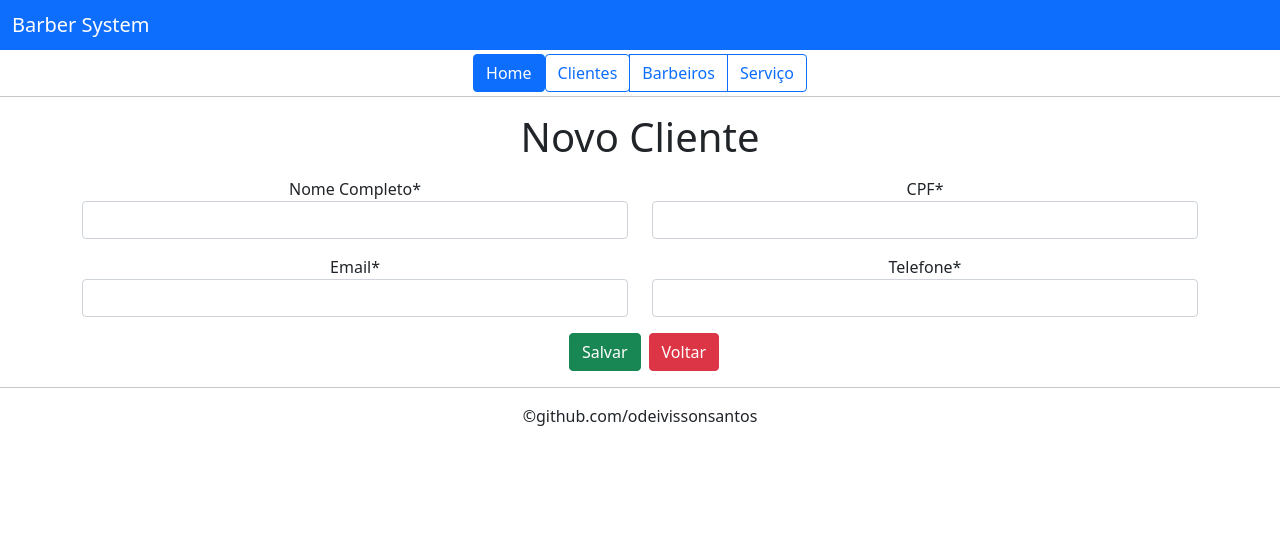
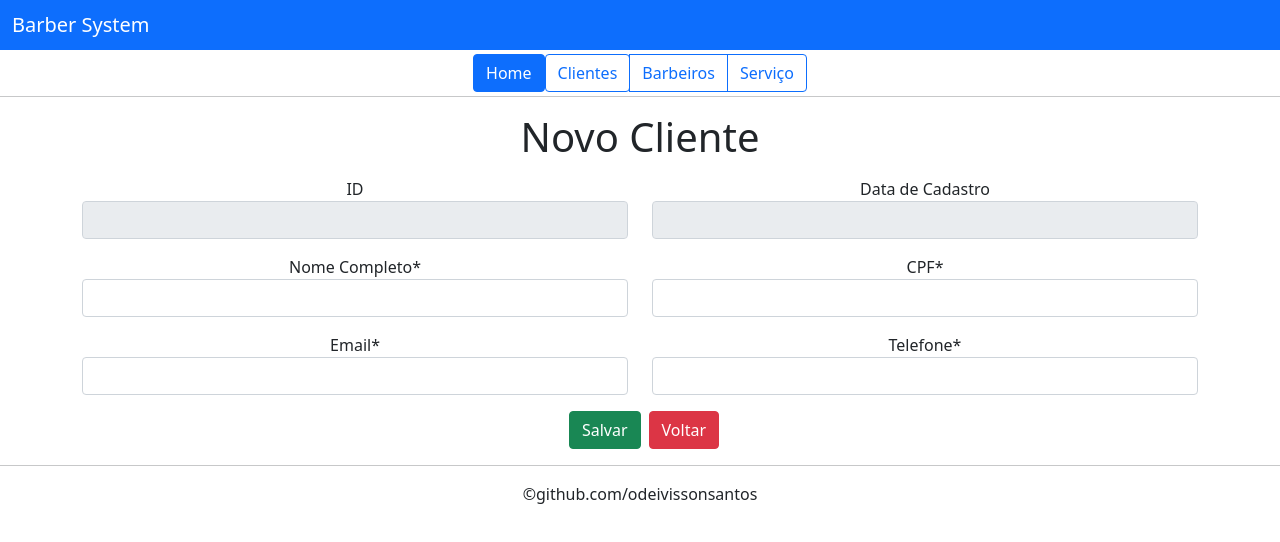
Before and after one commit to odeivissonsantos/Barber-System-Angular, an Angular app: page /clientes/criar in a window 1280 px wide. Shown: the top 542 px of the page. Built offline with nearby package versions, Linux system fonts and the light colour scheme.

Commit message:
implementação do metodo post para clientes

```diff
--- a/src/app/views/cliente/cliente-criar/cliente-criar.component.html
+++ b/src/app/views/cliente/cliente-criar/cliente-criar.component.html
@@ -3,27 +3,38 @@
     <div class="container">
         <div class="row mt-3">
             <div class="col-md-6">
+                <label>ID</label>
+                <input name="id" [(ngModel)]="cliente.id" type="text" class="form-control" disabled required/>
+            </div>
+            <div class="col-md-6">
+                <label>Data de Cadastro</label>
+                <input name="dataCadastro" [(ngModel)]="cliente.dataCadastro" type="text" class="form-control" disabled required/>
+            </div>
+        </div>
+
+        <div class="row mt-3">
+            <div class="col-md-6">
                 <label>Nome Completo*</label>
-                <input type="text" class="form-control" required/>
+                <input name="nome" [(ngModel)]="cliente.nome" type="text" class="form-control" required/>
             </div>
             <div class="col-md-6">
                 <label>CPF*</label>
-                <input type="text" class="form-control" required/>
+                <input name="cpf" [(ngModel)]="cliente.cpf" type="text" class="form-control" required/>
             </div>
-    </div>
+        </div>
 
         <div class="row mt-3">
             <div class="col-md-6">
                 <label>Email*</label>
-                <input type="email" class="form-control" required />
+                <input name="email" [(ngModel)]="cliente.email" type="email" class="form-control" required />
             </div>
             <div class="col-md-6">
                 <label>Telefone*</label>
-                <input type="text" class="form-control" required/>
+                <input name="telefone" [(ngModel)]="cliente.telefone" type="text" class="form-control" required/>
             </div>
         </div>
         <div class="buttons mt-3">
-            <button type="submit" class="btn btn-success">Salvar</button>
+            <button (click)="salvar()" type="submit" class="btn btn-success">Salvar</button>
             <button class="btn btn-success" class="btn btn-danger">Voltar</button>
         </div>
 
--- a/src/app/views/cliente/cliente-criar/cliente-criar.component.ts
+++ b/src/app/views/cliente/cliente-criar/cliente-criar.component.ts
@@ -1,4 +1,6 @@
+import { ClienteService } from './../cliente.service';
 import { Component, OnInit } from '@angular/core';
+import { Cliente } from '../cliente.model';
 
 @Component({
   selector: 'app-cliente-criar',
@@ -6,10 +8,21 @@ import { Component, OnInit } from '@angular/core';
   styleUrls: ['./cliente-criar.component.css']
 })
 export class ClienteCriarComponent implements OnInit {
+  cliente: Cliente = {
+    nome: '',
+    cpf: '',
+	  email: '',
+    telefone: '',
+  }
 
-  constructor() { }
+  constructor(private service: ClienteService) { }
 
   ngOnInit(): void {
   }
 
+  salvar(): void {
+    this.service.salvar(this.cliente).subscribe((resposta) => {
+
+    })
+  }
 }
--- a/src/app/views/cliente/cliente.model.ts
+++ b/src/app/views/cliente/cliente.model.ts
@@ -4,5 +4,5 @@ export interface Cliente {
 	cpf: String;
 	email: String;
     telefone: String;
-	dataCadastro: String;
+	dataCadastro?: String;
 }
--- a/src/app/views/cliente/cliente.service.ts
+++ b/src/app/views/cliente/cliente.service.ts
@@ -16,4 +16,8 @@ export class ClienteService {
     const url = `${this.baseUrl}/api/clientes`
     return this.http.get<Cliente[]>(url)
   }
+  salvar(cliente: Cliente): Observable<Cliente>{
+    const url = `${this.baseUrl}/api/clientes`
+    return this.http.post<Cliente>(url, cliente);
+  }
 }
```
